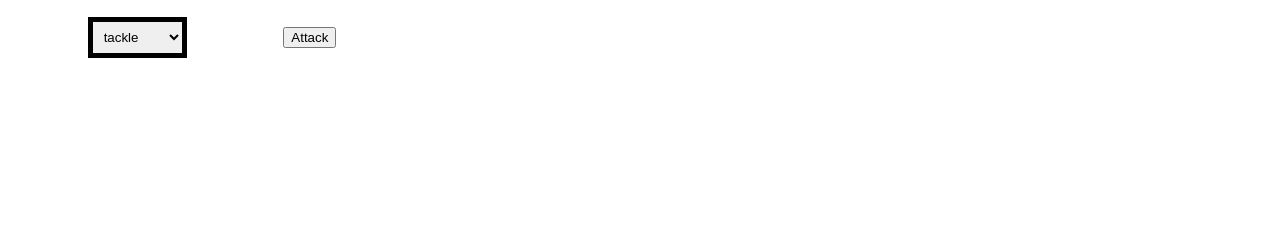
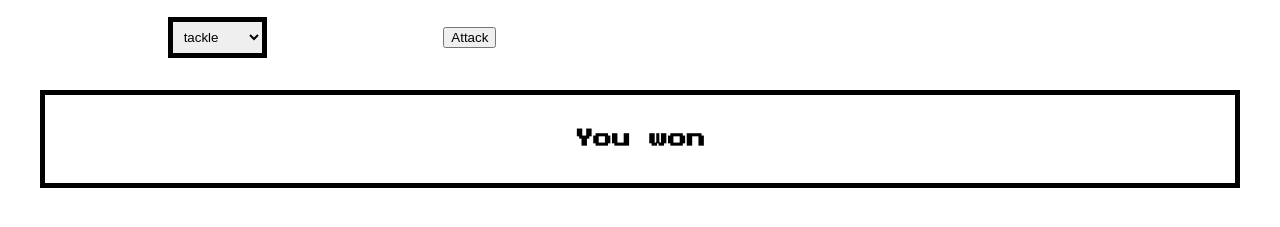
Before and after one commit to MaybeJaybe/INT1.1_pokemon_battle, a plain HTML site: page index.html in a window 1280 px wide. Shown: the part 687-914 px from the top of the page. Before the commit the page ends 800 px from the top, so only its background shows below. Drawn offline with Linux system fonts and the light colour scheme.

```diff
--- a/index.html
+++ b/index.html
@@ -44,6 +44,10 @@
             <button id="attackTrigger" type="button">Attack</button>
             <!-- <div id="lose-output"></div> -->
         </section>
+        <section id="battle-result">
+            <!-- <h3 id="battle-loss">You lost</h3> -->
+            <h3 id="battle-win">You won</h3>
+        </section>
 
         <!-- when one pokemon's hp falls to or below 0, display popup that says you won/lost -->
         <!-- if shinx hits your pokemon and brings its hp to 0, your pokemon cant attack back-->
--- a/scripts.js
+++ b/scripts.js
@@ -10,8 +10,9 @@
 pokemonSelect.addEventListener('change', selectPokemon)
 attackButton.addEventListener('click', battle)
 
-const againButton = document.createElement("button")
-
+// const youWin =
+// let battleResult = document.getElementById("battle-result")
+// const againButton = document.createElement("button")
 
 // ---------------------------
 console.log("outside declarations")
@@ -71,7 +72,6 @@
     console.log("*battle function*")
     //is the hp of either player less than 0?
     if (enemyHp || userHp < 0) {
-        print("message somebody won/lost")
         return;
     }
     //get all enemy pokemon's data
@@ -124,8 +124,6 @@
 
     //shinx attacks first
     //calculate user hp
-
-
         userHp -= enemyDamage
         console.log("**********")
         console.log(userHp)
@@ -142,3 +140,9 @@
     againButton.innerHTML = "Try again?"
     //somethingsomethingDiv.appendChild(againButton);
 }
+// if youWin == true {
+//     battleResult.innerHTML = "You Win!"
+// }
+// else {
+//     battleResult.innerHTML = "You Lose"
+// }
--- a/styles.css
+++ b/styles.css
@@ -64,12 +64,20 @@
 }
 #move-choice {
     padding: .5em;
-    margin: 0 6em;
+    margin: 0 12em;
     border: 5px;
     border-style: solid;
 }
-.button #attack-trigger{
+.button #attack-trigger {
     padding: .5em;
     border: 5px;
     border-style: solid;
 }
+#battle-result {
+    display: flex;
+    justify-content: center;
+    border: 5px;
+    border-style: solid;
+    padding: 1em;
+    margin: 2em;
+}
```
Also changed, not shown: 1 other file.
